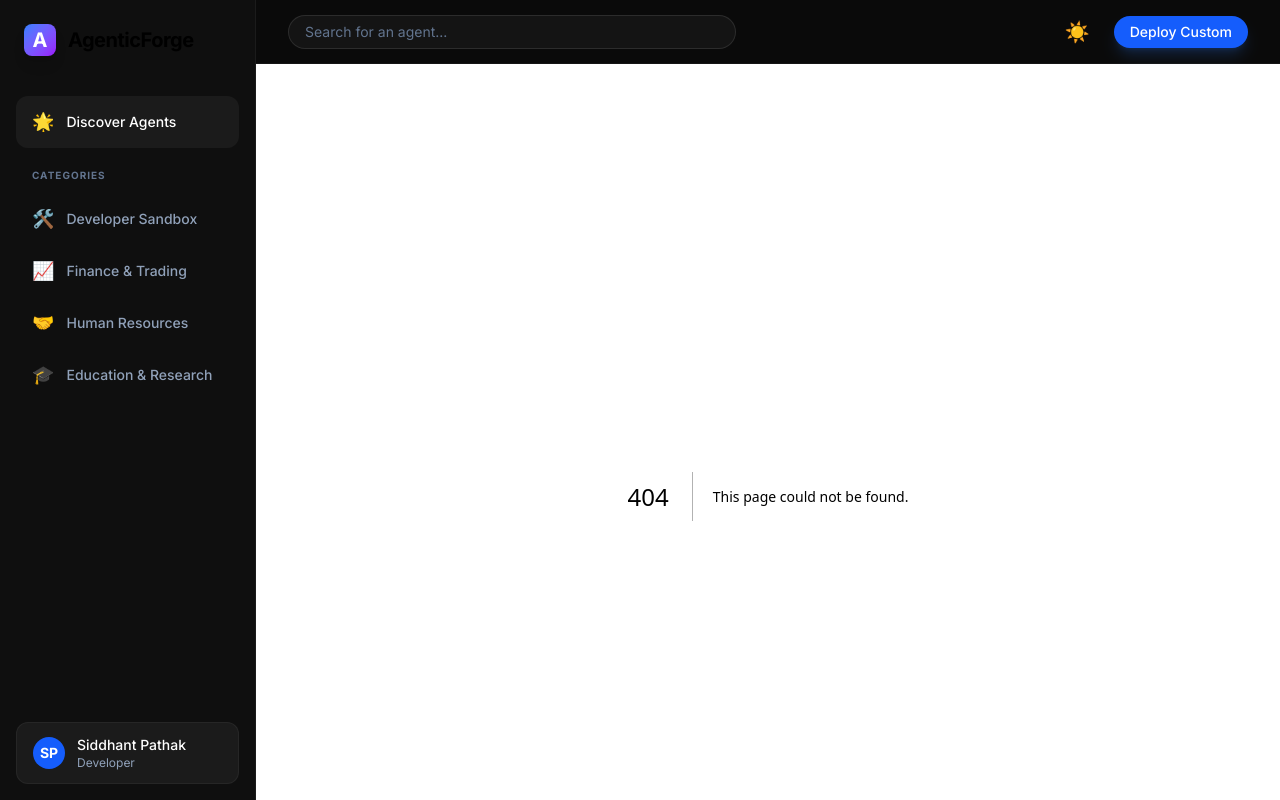
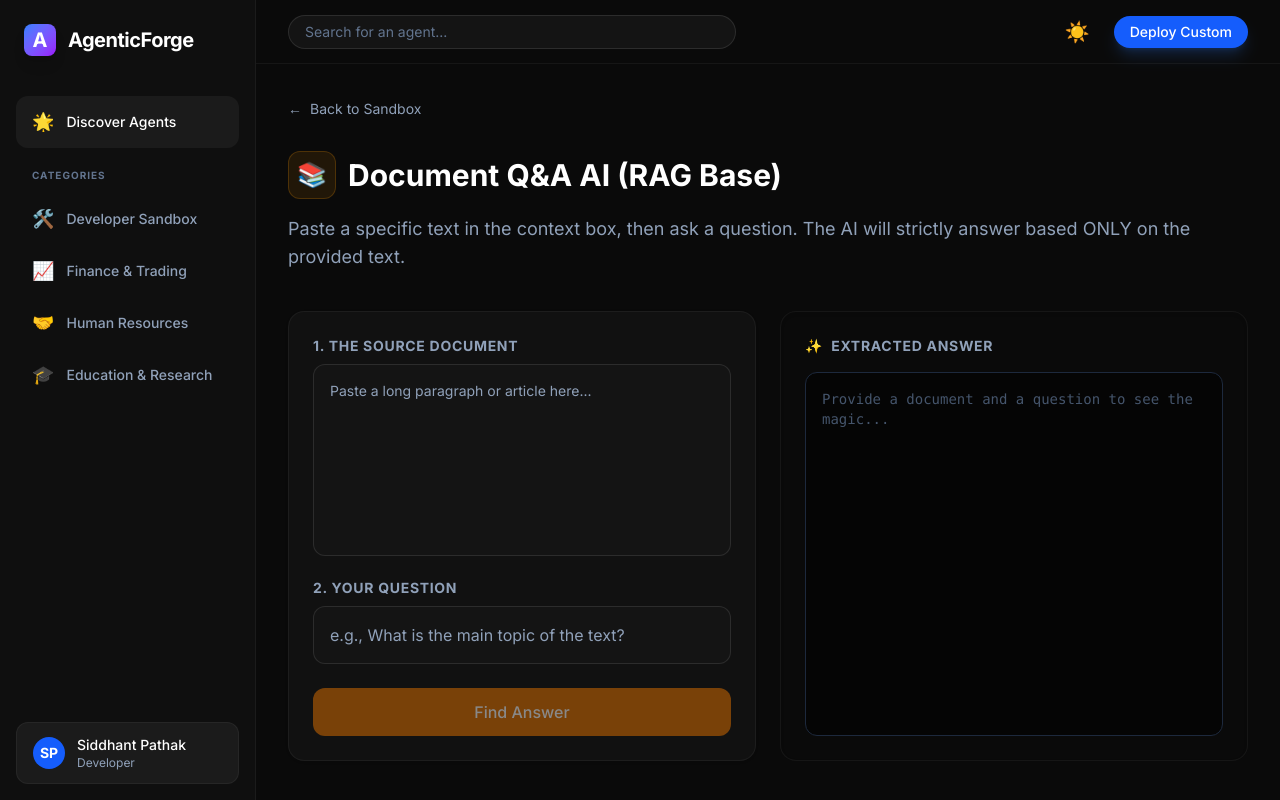
Before and after one commit to PathakSiddhant/AgenticForge, a Next.js app in the folder web-app/: page /sandbox/document-reader in a window 1280 px wide. Before the commit this address had no page. Built offline with nearby package versions, Linux system fonts and the light colour scheme.

Commit message:
feat(web-app): build UI for document reader with strict context validation

```diff
--- /dev/null
+++ b/web-app/src/app/sandbox/document-reader/page.tsx
@@ -0,0 +1,111 @@
+"use client";
+import { useState } from "react";
+import Link from "next/link";
+
+export default function DocumentReader() {
+  const [documentText, setDocumentText] = useState("");
+  const [question, setQuestion] = useState("");
+  const [response, setResponse] = useState<string | null>(null);
+  const [loading, setLoading] = useState(false);
+
+  const handleAsk = async () => {
+    if (!documentText || !question) return;
+    setLoading(true);
+    setResponse(null);
+
+    try {
+      const res = await fetch("http://localhost:8000/api/read", {
+        method: "POST",
+        headers: { "Content-Type": "application/json" },
+        body: JSON.stringify({
+          document_text: documentText,
+          question: question
+        }),
+      });
+
+      const data = await res.json();
+      setResponse(data.reply || data.error);
+    } catch (error) {
+      setResponse("Backend se connect nahi ho paya bhai. Python server on hai?");
+    }
+
+    setLoading(false);
+  };
+
+  return (
+    <div className="max-w-5xl mx-auto pb-12">
+      <Link href="/sandbox" className="inline-flex items-center gap-2 text-sm text-slate-500 dark:text-slate-400 hover:text-amber-600 dark:hover:text-amber-400 mb-8 transition-colors">
+        <span>←</span> Back to Sandbox
+      </Link>
+
+      <div className="mb-10">
+        <div className="flex items-center gap-3 mb-4">
+          <div className="w-12 h-12 rounded-xl bg-amber-100 dark:bg-amber-500/10 flex items-center justify-center text-2xl border border-amber-200 dark:border-amber-500/20">
+            📚
+          </div>
+          <h1 className="text-3xl font-bold text-slate-900 dark:text-white">Document Q&A AI (RAG Base)</h1>
+        </div>
+        <p className="text-slate-600 dark:text-slate-400 text-lg">
+          Paste a specific text in the context box, then ask a question. The AI will strictly answer based ONLY on the provided text.
+        </p>
+      </div>
+
+      <div className="grid grid-cols-1 lg:grid-cols-2 gap-6">
+
+        {/* Input Panel */}
+        <div className="bg-white dark:bg-[#111] border border-slate-200 dark:border-white/5 rounded-2xl p-6 flex flex-col shadow-sm gap-4">
+
+          <div>
+            <h2 className="text-sm font-bold text-slate-500 dark:text-slate-400 uppercase tracking-wider mb-2">1. The Source Document</h2>
+            <textarea
+              value={documentText}
+              onChange={(e) => setDocumentText(e.target.value)}
+              placeholder="Paste a long paragraph or article here..."
+              className="w-full h-48 bg-slate-50 dark:bg-[#141414] border border-slate-200 dark:border-white/10 rounded-xl p-4 text-slate-900 dark:text-white placeholder-slate-400 focus:outline-none focus:border-amber-500/50 resize-none transition-colors text-sm"
+            />
+          </div>
+
+          <div>
+            <h2 className="text-sm font-bold text-slate-500 dark:text-slate-400 uppercase tracking-wider mb-2">2. Your Question</h2>
+            <input
+              type="text"
+              value={question}
+              onChange={(e) => setQuestion(e.target.value)}
+              placeholder="e.g., What is the main topic of the text?"
+              className="w-full bg-slate-50 dark:bg-[#141414] border border-slate-200 dark:border-white/10 rounded-xl p-4 text-slate-900 dark:text-white placeholder-slate-400 focus:outline-none focus:border-amber-500/50 transition-colors"
+            />
+          </div>
+
+          <button
+            onClick={handleAsk}
+            disabled={loading || !documentText || !question}
+            className="mt-2 w-full bg-amber-600 hover:bg-amber-500 text-white font-medium py-3 rounded-xl transition-colors disabled:opacity-50 disabled:hover:bg-amber-600"
+          >
+            {loading ? "Reading Document..." : "Find Answer"}
+          </button>
+        </div>
+
+        {/* Output Panel */}
+        <div className="bg-slate-50 dark:bg-[#0a0a0a] border border-slate-200 dark:border-white/5 rounded-2xl p-6 flex flex-col shadow-inner transition-colors">
+          <h2 className="text-sm font-bold text-slate-500 dark:text-slate-400 uppercase tracking-wider mb-4 flex items-center gap-2">
+            <span>✨</span> Extracted Answer
+          </h2>
+          <div className="flex-1 w-full min-h-50 bg-white dark:bg-black/50 border border-slate-200 dark:border-slate-800 rounded-xl p-4 overflow-auto relative transition-colors">
+            {loading ? (
+              <div className="absolute inset-0 flex items-center justify-center">
+                <div className="w-8 h-8 border-4 border-amber-600 dark:border-amber-500 border-t-transparent rounded-full animate-spin"></div>
+              </div>
+            ) : response ? (
+              <p className="text-slate-800 dark:text-slate-300 leading-relaxed whitespace-pre-wrap">
+                {response}
+              </p>
+            ) : (
+              <p className="text-slate-400 dark:text-slate-600 font-mono text-sm">Provide a document and a question to see the magic...</p>
+            )}
+          </div>
+        </div>
+
+      </div>
+    </div>
+  );
+}
```
